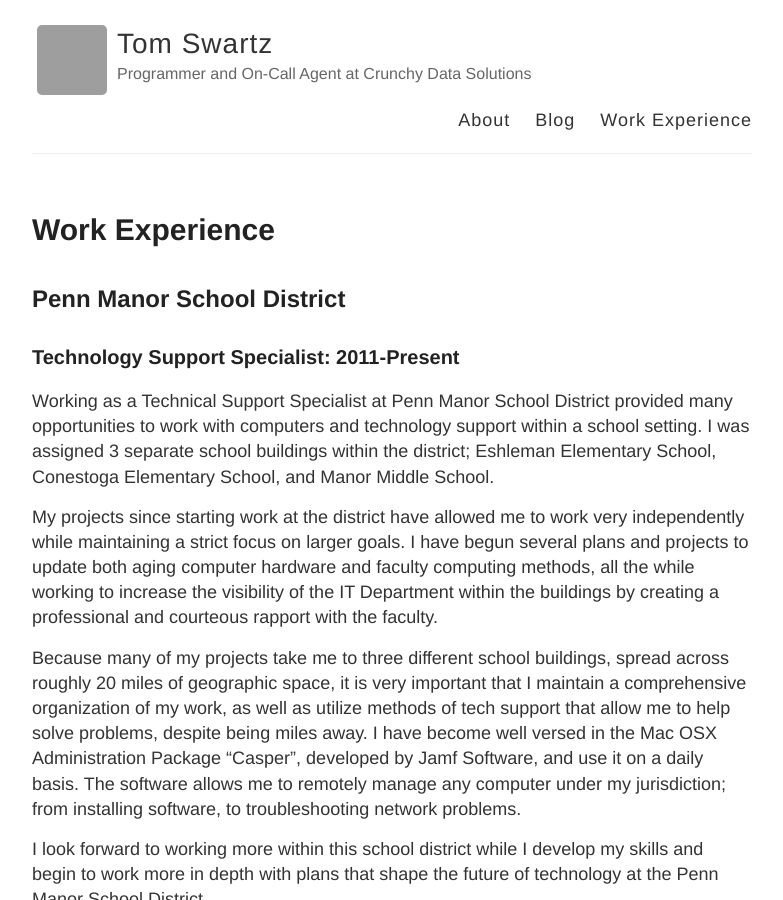
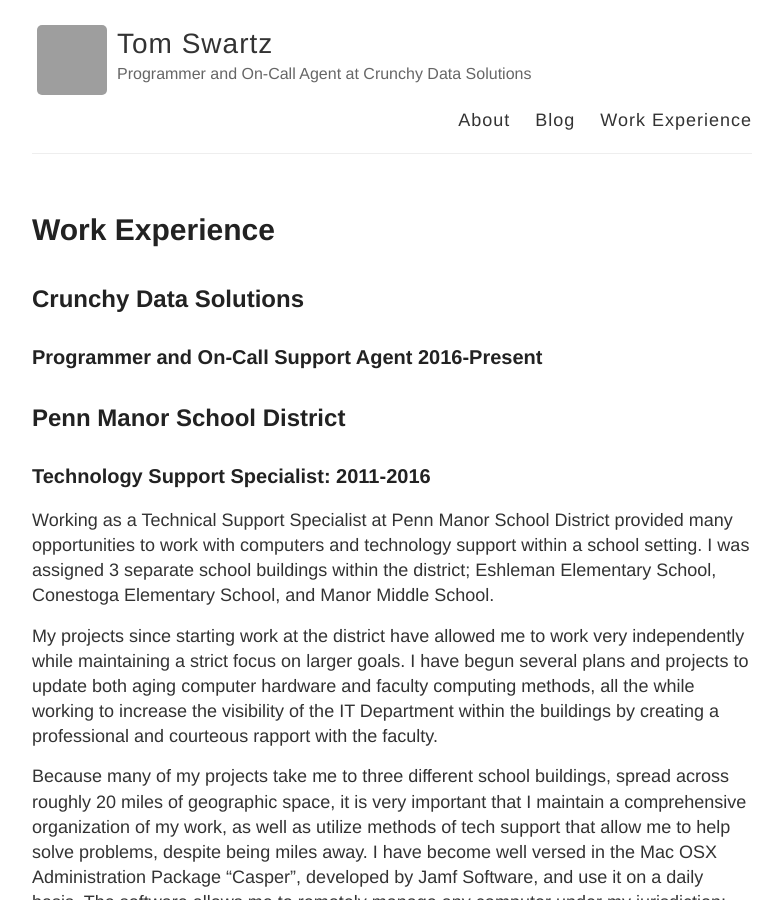
Before and after one commit to tomswartz07/tomswartz07.github.io, a Jekyll site: the page built from experience.md, in a window 1280 px wide and 900 px high. Shown: the whole window, without its empty margins (248-1031 px from the left). Built offline with Jekyll 4.4.1, drawn with Linux system fonts in a browser that asks for light colours; Markdown is read by kramdown in place of the engine named in the settings; grey boxes are pictures that could not be loaded.

Commit message:
Update experience

```diff
--- a/experience.md
+++ b/experience.md
@@ -4,8 +4,12 @@
 permalink: /experience/
 ---
 
+## Crunchy Data Solutions
+### Programmer and On-Call Support Agent 2016-Present
+
+
 ## Penn Manor School District
-### Technology Support Specialist: 2011-Present
+### Technology Support Specialist: 2011-2016
 
 Working as a Technical Support Specialist at Penn Manor School District provided many opportunities to work with computers and technology support within a school setting. I was assigned 3 separate school buildings within the district; Eshleman Elementary School, Conestoga Elementary School, and Manor Middle School.
 
```
